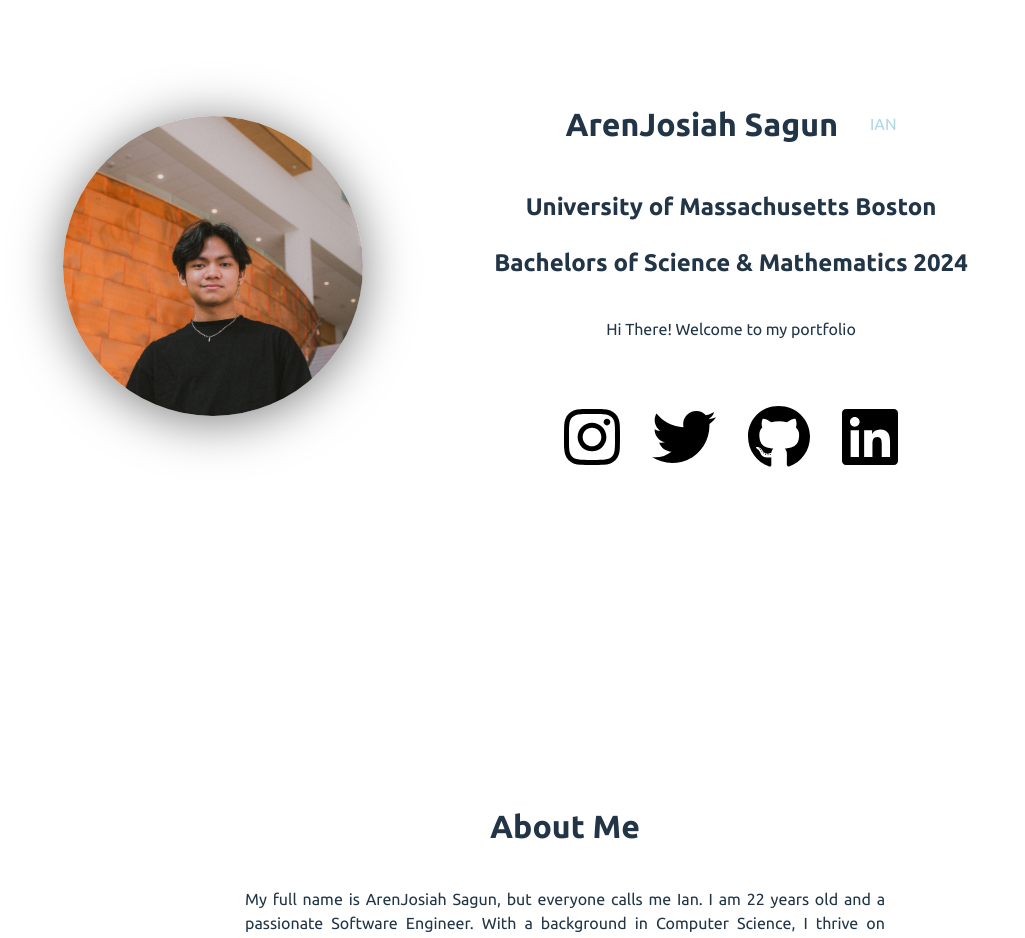
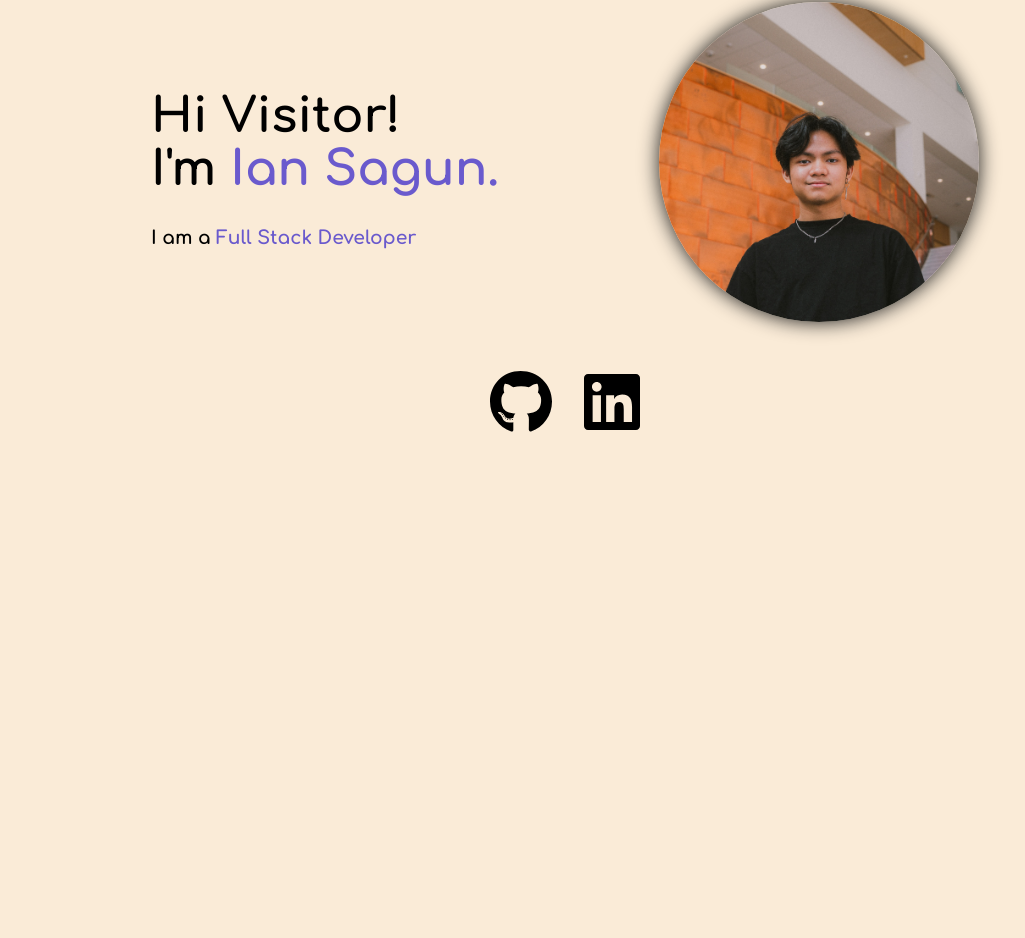
Before and after one commit to arensagun2/arensagun2, a React (Vite) app: page / in a window 1280 px wide. Shown: the part 166-1104 px from the top of the page, without its empty margins (75-1100 px from the left). After the commit the page ends 800 px from the top, so only its background shows below. Built offline with nearby package versions, Linux system fonts and the light colour scheme.

Commit message:
Another Change

```diff
--- a/index.html
+++ b/index.html
@@ -4,7 +4,6 @@
     <meta charset="UTF-8" />
     <link rel="icon" type="image/png" href="/LetterA.png" />
     <meta name="viewport" content="width=device-width, initial-scale=1.0" />
-    <title>My Portfolio</title>
   </head>
   <body>
     <div id="root"></div>
--- a/package.json
+++ b/package.json
@@ -18,6 +18,8 @@
     "@fortawesome/free-solid-svg-icons": "^6.5.2",
     "@fortawesome/react-fontawesome": "^0.2.0",
     "@mui/material": "^5.15.15",
+    "arensagun2": "file:",
+    "motion": "^12.9.2",
     "react": "^18.2.0",
     "react-dom": "^18.2.0"
   },
--- a/src/App.css
+++ b/src/App.css
@@ -1,113 +1,7 @@
-/* Header */
-.header {
-  display: flex;
-  flex-wrap: wrap;
-  justify-content: center;
-  align-items: center;
-  gap: 0rem 2rem;
-  padding: 2rem;
-}
-
-.header .me {
-  width: 300px;
-  height: auto;
-
-  border-radius: 200px;
-  box-shadow: 0 0 50px 1px rgba(255,255,255,0.1);
-  transition: all 0.3s ease-in-out;
-}
-
-.header .content {
-  display: flex;
-  flex-direction: column;
-  align-items: center;
-  gap: 2rem;
-}
-
-.content .information {
-  display: flex;
-  flex-direction: column;
-  align-items: center;
-  justify-content: center;
-  padding: 1rem;
-  text-align: center;
-}
-
-.content .information h2 {
-  width: 50vw;
-}
-
-.information .name {
-  display: flex;
-  align-items: center;
-  gap: 2rem;
-}
-
-.information .name p {
-  font-size: 1rem;
-  color: lightblue;
-}
-
-.social-icons {
-  display: flex;
-  gap: 2rem
-}
-
-.social-icons a {
-  color: white;
-}
-
-.social-icons .icon {
-  transition: all 0.1s ease-in-out;
-}
-
 /* Global Content Box Style */
-.content-box {
-  padding: 1rem;
-}
-
-/* About Me */
-.aboutme {
-  display: flex;
-  flex-direction: column;
-  justify-content: center;
-  align-items: center;
-}
-
-.aboutme p {
-  text-align: justify;
-  width: 50vw;
-}
-
-/* Experience */
-.experience {
-  display: flex;
-  flex-direction: column;
-  justify-content: center;
-  align-items: center;
-}
 
 /* Media queries */
-@media (pointer: fine){
-  .me:hover {
-    transform: scale(1.05);
-    box-shadow: 0 0 75px 1px rgba(255,255,255,0.3);
-  }
-
-  .social-icons .icon:hover {
-    transform: translateY(-10px);
-  }
-}
-
 @media (prefers-color-scheme: light) {
-  .header .me {
-    box-shadow: 0 5px 50px 1px rgba(0,0,0,0.5);
-  }
-
-  .social-icons a {
-    color: black;
-  }
-
   :root {
     color: #213547;
     background-color: #ffffff;
--- a/src/App.tsx
+++ b/src/App.tsx
@@ -1,17 +1,17 @@
+import { useEffect } from 'react'
 import './App.css'
 // Components
 import Header from './components/Header'
-import AboutMe from './components/AboutMe'
-import Experience from './components/Experience'
 
 function App() {
+  useEffect(() => {
+    document.title = "Ian Sagun"
+  }, [])
 
   return (
     <>
       <div className='container'>
         <Header />
-        <AboutMe />
-        <Experience />
       </div>
     </>
   )
--- a/src/Info.tsx
+++ b/src/Info.tsx
@@ -1,16 +1,16 @@
-import { faInstagram, faGithub, faLinkedin, faTwitter } from '@fortawesome/free-brands-svg-icons'
+import { faGithub, faLinkedin } from '@fortawesome/free-brands-svg-icons'
 
 // Name
-export const name = "ArenJosiah Sagun"
+export const name = "Ian Sagun"
 // College
 export const college = "University of Massachusetts Boston"
-export const bachelor = "Bachelors of Science & Mathematics 2024"
+export const bachelor = "Bachelors of Science 2024"
 // Social Links
 export const socialLinks = [
-    {name: "instagram", link: "https://www.instagram.com/iahnsagun/", icon: faInstagram},
-    {name: "twitter", link: "https://twitter.com/ArenJosiah", icon: faTwitter},
     {name: "github", link: "https://github.com/arensagun2", icon: faGithub},
     {name: "linkedIn", link: "https://www.linkedin.com/in/arenjosiah-sagun-9b5959267/", icon: faLinkedin}
 ]
 // About Me
-export const aboutMe = "My full name is ArenJosiah Sagun, but everyone calls me Ian. I am 22 years old and a passionate Software Engineer. With a background in Computer Science, I thrive on problem solving and critical thinking. Whether it's Front End, Back End, or both, I'm always eager to learn, grow, and explore new opportunities. When I'm not coding, you can find me playing video games or on discord (iahntot). Let's connect and explore together!"
+export const aboutMe = "HI! I am Ian and I am a 23 years old passionate Software Engineer. With a background in Computer Science, I thrive on problem solving and critical thinking. Whether it's Front End, Back End, or both, I'm always eager to learn, grow, and explore new opportunities. When I'm not coding, you can find me playing video games or on discord (iahntot). Let's connect and explore together!"
+// Changing Texts
+export const occupations = ["Software Engineer", "Full Stack Developer"]
--- a/src/components/AboutMe.tsx
+++ /dev/null
@@ -1,12 +0,0 @@
-import { aboutMe } from "../Info";
-
-export default function AboutMe() {
-    return (
-        <>
-            <div className="content-box aboutme">
-                <h1>About Me</h1>
-                <p>{aboutMe}</p>
-            </div>
-        </>
-    )
-}
--- a/src/components/Experience.tsx
+++ /dev/null
@@ -1,9 +0,0 @@
-export default function Experience() {
-    return (
-        <>
-            <div className="content-box experience">
-                <h1>Experience</h1>
-            </div>
-        </>
-    )
-}
--- a/src/components/Header.tsx
+++ b/src/components/Header.tsx
@@ -1,28 +1,43 @@
 import { FontAwesomeIcon } from '@fortawesome/react-fontawesome'
+import { name, socialLinks, occupations } from '../Info'
+import {motion } from 'motion/react'
+import '../styles/Header.css'
 import myPic from '../assets/myPicCrop.jpg'
-import { bachelor, college, name, socialLinks } from '../Info'
+import { useEffect, useState } from 'react'
 
 export default function Header() {
+    const [i, setIndex] = useState(0);
+
+    useEffect(() => {
+        const interval = setInterval(() => {
+            setIndex((prev) => (prev + 1) % occupations.length);
+        }, 5000);
+        return () => clearInterval(interval);
+    }, []);
+
     return (
         <>
             <div className='header-box header'>
-                <img src={myPic} alt="me" className='me' />
                 <div className='content'>
                     <div className='information'>
-                        <div className='name'>
-                            <h1>{name}</h1>
-                            <p>IAN</p>
+                        <div className='text'>
+                            <h1 className='name'>Hi Visitor!<br></br>I'm <span>{name}.</span></h1>
+                            <h3 className='sub'>I am a
+                                <motion.span
+                                    key={occupations[i]}
+                                    initial={{opacity: 0}}
+                                    animate={{opacity: 1}}
+                                    exit={{opacity: 0}}
+                                    transition={{duration: 0.5}}> {occupations[i]}
+                                </motion.span>
+                            </h3>
                         </div>
+                        <img src={myPic} alt="" className='me' />
+                    </div>
 
-                        <div>
-                            <h2>{college}</h2>
-                            <h2>{bachelor}</h2>
-                        </div>
-                        <p>Hi There! Welcome to my portfolio</p>
-                    </div>
                     <div className='social-icons'>
                         {socialLinks.map((link) => {
-                            return <a href={link.link} target='_blank' key={link.name}><FontAwesomeIcon icon={link.icon} className='icon' size='4x'/></a>
+                            return <motion.a whileHover={{y: -10}} href={link.link} target='_blank' key={link.name}><FontAwesomeIcon icon={link.icon} className='icon' size='4x'/></motion.a>
                         })}
                     </div>
                 </div>
--- a/src/index.css
+++ b/src/index.css
@@ -1,14 +1,12 @@
-@import url('https://fonts.googleapis.com/css2?family=Ubuntu:ital,wght@0,300;0,400;0,500;0,700;1,300;1,400;1,500;1,700&display=swap');
+@import url('https://fonts.googleapis.com/css2?family=Comfortaa:wght@300..700&display=swap');
 
 :root {
-  font-family: "Ubuntu", sans-serif;
-  font-weight: 400;
-  font-style: normal;
-  line-height: 1.5;
+  font-family: "Comfortaa", sans-serif;
+  font-weight: 300;
 
   color-scheme: light dark;
-  color: rgba(255, 255, 255, 0.87);
-  background-color: #242424;
+  color: black;
+  background-color: antiquewhite;
 
   font-synthesis: none;
   text-rendering: optimizeLegibility;
@@ -20,26 +18,4 @@ body {
   margin: 0;
   padding: 0;
   box-sizing: border-box;
-  display: flex;
-  place-items: center;
-  justify-content: center;
-  min-width: 320px;
-  min-height: 100vh;
 }
-
-.header-box {
-  width: auto;
-  height: 100vh;
-}
-
-.content-box {
-  width: auto;
-  height: 50vh;
-}
-
-@media (prefers-color-scheme: light) {
-  :root {
-    color: #213547;
-    background-color: #ffffff;
-  }
-}
--- /dev/null
+++ b/src/styles/Header.css
@@ -0,0 +1,53 @@
+.header {
+    display: flex;
+    flex-wrap: wrap;
+    justify-content: center;
+    align-items: center;
+    gap: 0rem 2rem;
+    padding: 1rem;
+    height: 90vh;
+}
+
+.header .content {
+    display: flex;
+    flex-direction: column;
+    align-items: center;
+    gap: 2rem;
+}
+
+.content .information {
+    display: flex;
+    flex-wrap: wrap;
+    align-items: center;
+    justify-content: center;
+    gap: 10rem;
+    padding: 1rem;
+}
+
+.information .text .name {
+    font-size: 3rem;
+    text-align: left;
+}
+
+.information .text .name span{
+    color: slateblue
+}
+
+.information .text .sub span{
+    color: slateblue;
+}
+
+.header .me {
+    width: 25vw;
+    border-radius: 50%;
+    box-shadow: 0 0 20px rgb(24,24,24);
+}
+
+.social-icons {
+    display: flex;
+    gap: 2rem
+}
+
+.social-icons a {
+    color: black;
+}
```
Also changed, not shown: 1 other file (tests, documents, lock files or other folders).
